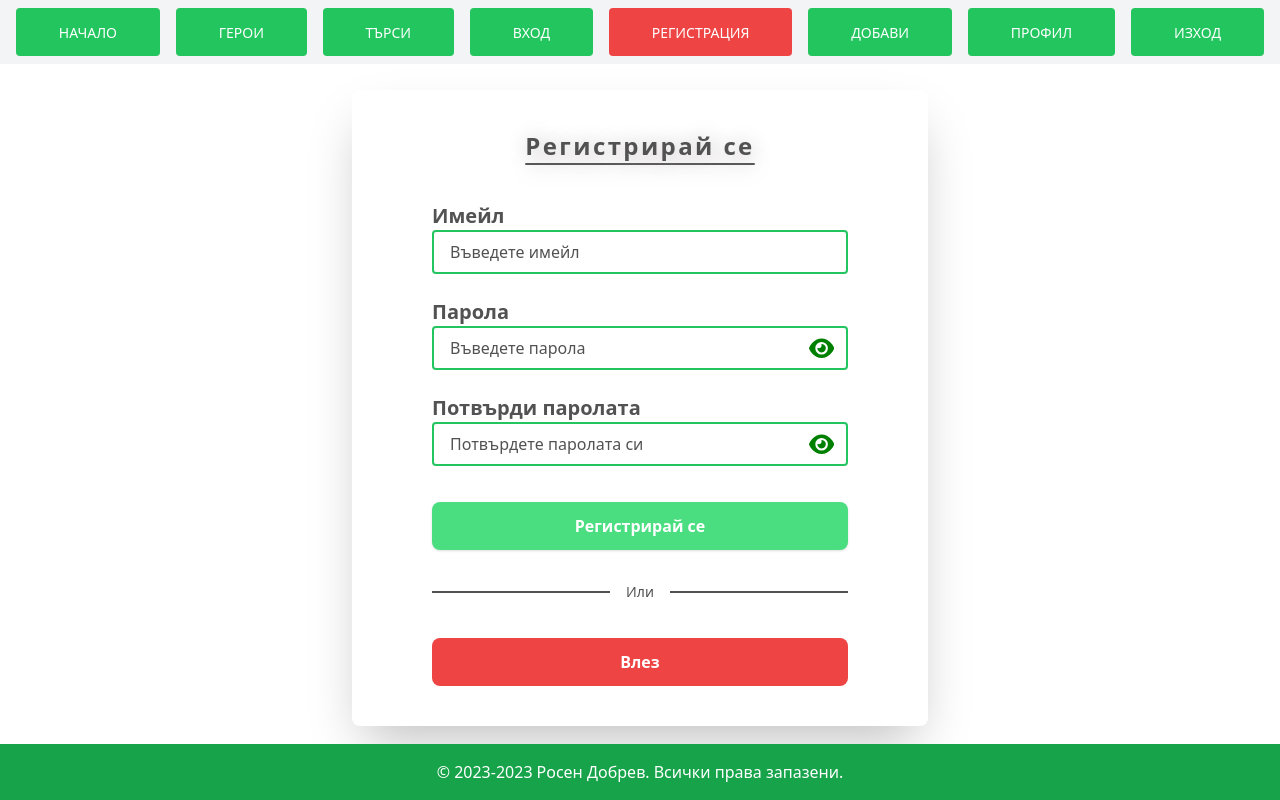
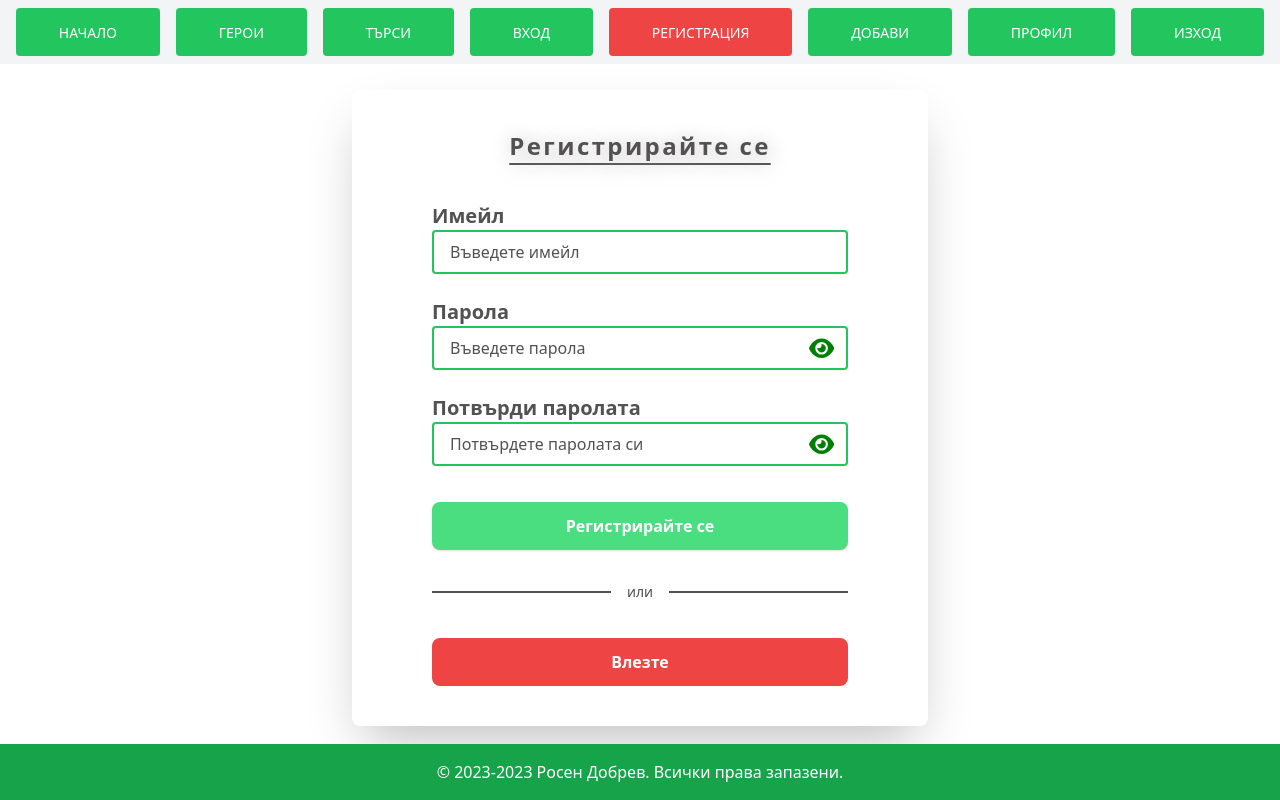
Before and after one commit to RosenDobrev10/Bulgarian-Heroes, a React (Vite) app in the folder client/: page /register in a window 1280 px wide. Built offline with nearby package versions, Linux system fonts and the light colour scheme; what tw-elements would draw is missing.

Commit message:
Change text of the components

```diff
--- a/client/src/components/Login/Login.jsx
+++ b/client/src/components/Login/Login.jsx
@@ -86,14 +86,14 @@ export default function Login() {
 
 							{/* LOGIN BUTTON */}
 							<button className="hover:drop-shadow-lg hover:opacity-80 bg-green-400 block rounded-lg shadow text-center text-white text-base font-semibold w-full py-3 mt-9">
-								Влезте сега
+								Влезте
 							</button>
 
 							{/* OR */}
 							<div className="relative flex items-center mt-8">
 								<div className="border h-0 w-2/4 border-neutral-600" />
 								<div className=" text-neutral-600 px-4 text-sm font-normal">
-									Или
+									или
 								</div>
 								<div className=" border h-0 w-2/4 border-neutral-600" />
 							</div>
@@ -103,7 +103,7 @@ export default function Login() {
 								to="/register"
 								className="hover:drop-shadow-lg hover:opacity-80 bg-red-500 block rounded-lg text-center text-white text-base font-semibold w-full py-3 mt-9"
 							>
-								Регистрирай се сега
+								Регистрирайте се
 							</Link>
 						</form>
 					</div>
--- a/client/src/components/Register/Register.jsx
+++ b/client/src/components/Register/Register.jsx
@@ -21,7 +21,7 @@ export default function Register() {
 					<p
 						className={`${styles.textShadow} tracking-widest underline underline-offset-8 text-center text-neutral-600 text-2xl font-semibold`}
 					>
-						Регистрирай се
+						Регистрирайте се
 					</p>
 					<div className="mt-10">
 						<form className="px-10">
@@ -144,14 +144,14 @@ export default function Register() {
 
 							{/* LOGIN BUTTON */}
 							<button className="hover:drop-shadow-lg hover:opacity-80 bg-green-400 block rounded-lg shadow text-center text-white text-base font-semibold w-full py-3 mt-9">
-								Регистрирай се
+								Регистрирайте се
 							</button>
 
 							{/* OR */}
 							<div className="relative flex items-center mt-8">
 								<div className="border h-0 w-2/4 border-neutral-600" />
 								<div className=" text-neutral-600 px-4 text-sm font-normal">
-									Или
+									или
 								</div>
 								<div className=" border h-0 w-2/4 border-neutral-600" />
 							</div>
@@ -161,7 +161,7 @@ export default function Register() {
 								to="/login"
 								className="hover:drop-shadow-lg hover:opacity-80 bg-red-500 block rounded-lg text-center text-white text-base font-semibold w-full py-3 mt-9"
 							>
-								Влез
+								Влезте
 							</Link>
 						</form>
 					</div>
```
